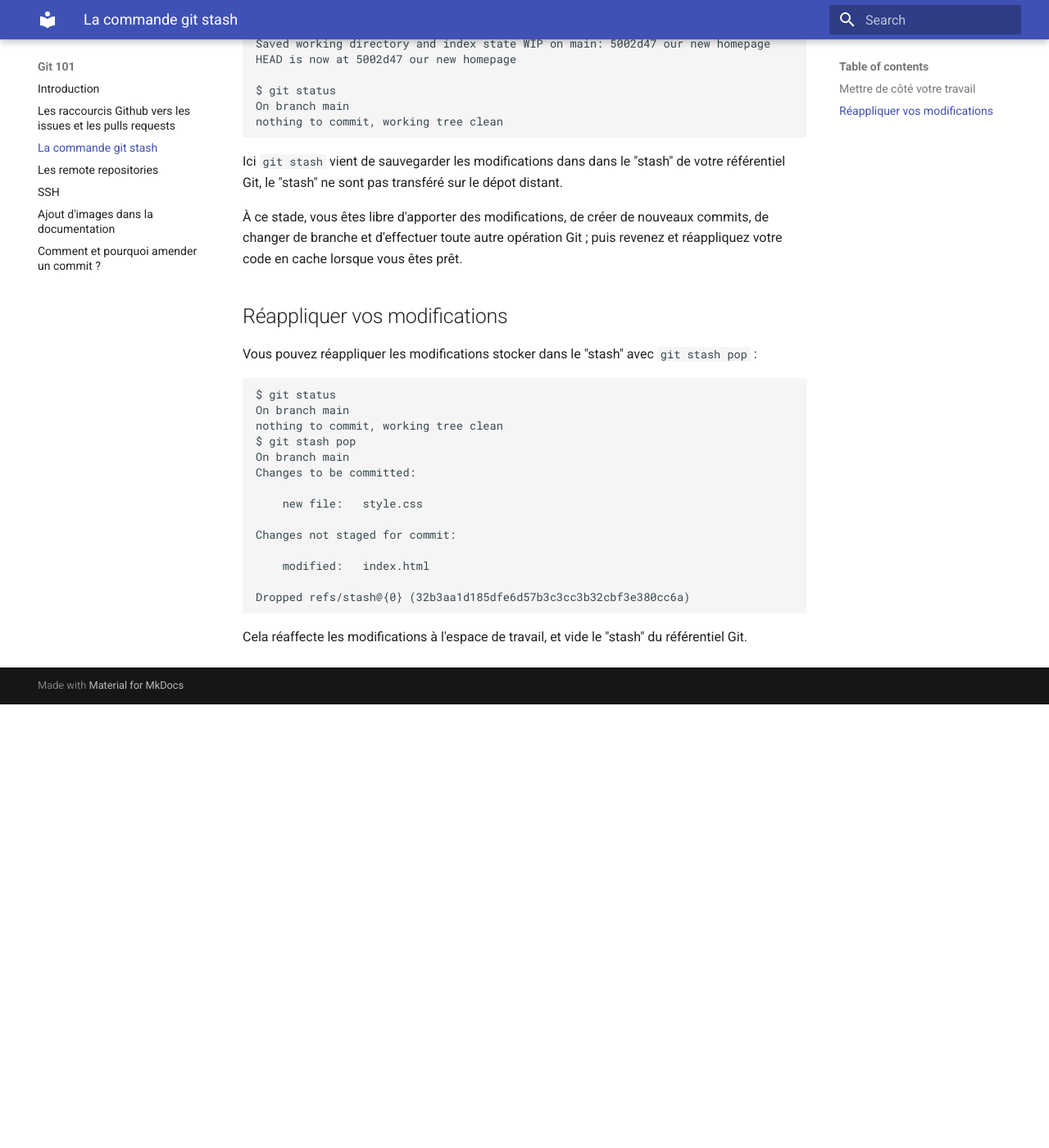
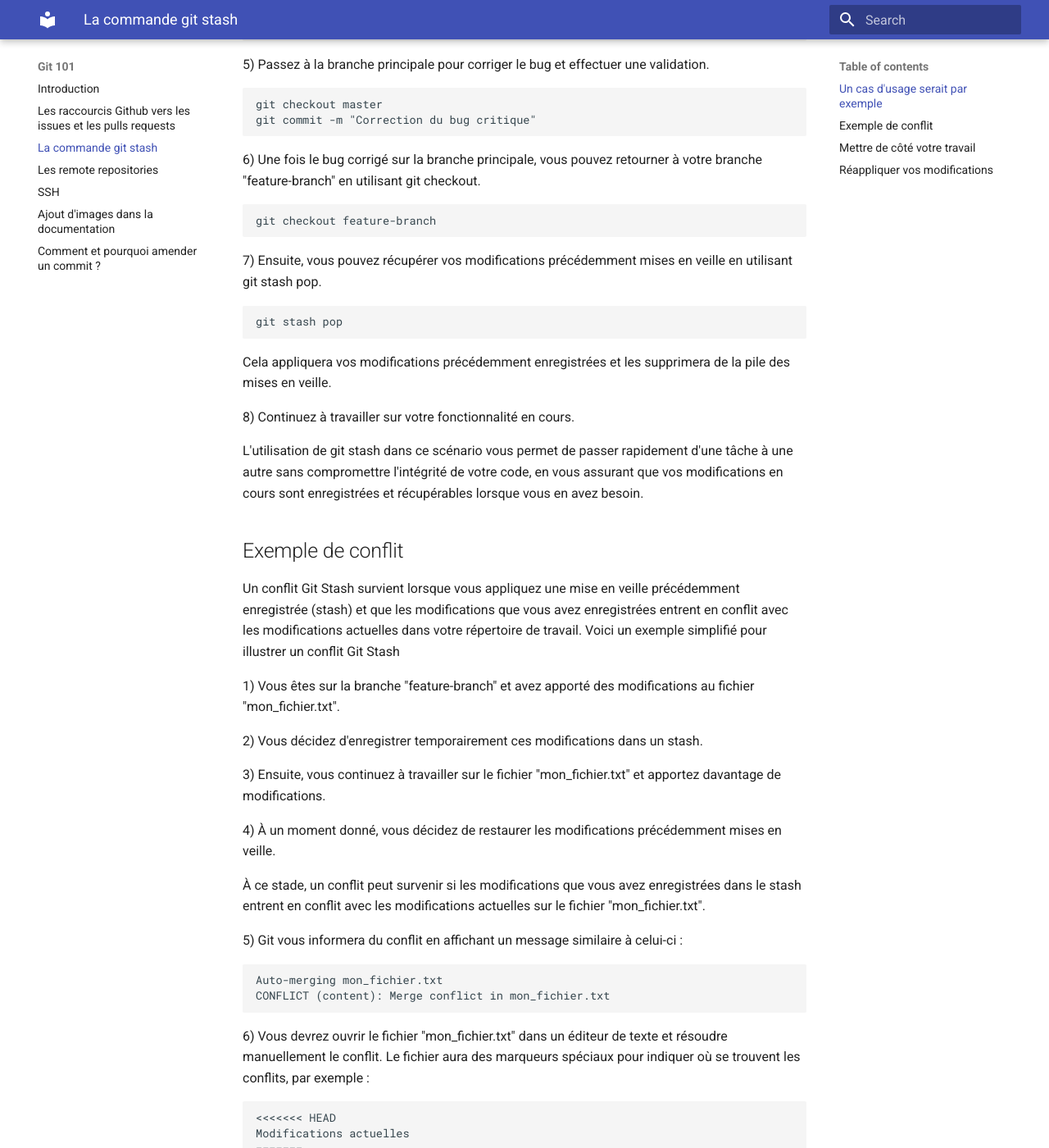
Before and after one commit to ub-mmi-but/git-101, an MkDocs documentation site: the page built from docs/6-git-stash-et-git-stash-pop.md, in a window 1280 px wide and 1400 px high, scrolled down 725 px. Shown: the whole window at 82% size. Built offline with MkDocs 1.6.1 and Material for MkDocs 9.7.7, drawn with Linux system fonts in a browser that asks for light colours; before the commit the page ends 1584 px from its top, so only the background shows below that; some of the changed text lies outside the part shown.

Commit message:
6-git-stash-et-git-stash-pop-final

````diff
--- a/docs/6-git-stash-et-git-stash-pop.md
+++ b/docs/6-git-stash-et-git-stash-pop.md
@@ -3,6 +3,78 @@
 `git stash` met temporairement de côté les modifications que vous avez apportées à votre copie de travail afin que vous puissiez travailler sur autre chose, puis revenir et les réappliquer plus tard.
 
 Le stockage est pratique si vous avez besoin de changer rapidement de contexte et de travailler sur autre chose, mais que vous êtes à mi-chemin d'un changement de code et que vous n'êtes pas tout à fait prêt à vous engager.
+
+## Un cas d'usage serait par exemple
+
+1) Vous travaillez sur la branche "feature-branch" et avez apporté plusieurs modifications à vos fichiers.
+
+2) Soudainement, un bug critique est signalé sur la branche principale ("master") et vous devez immédiatement corriger ce bug.
+
+3) Vous ne pouvez pas pousser vos modifications inachevées de la branche "feature-branch" vers la branche principale car elles ne sont pas encore prêtes.
+
+4) Utilisez `git stash` pour enregistrer temporairement vos modifications non validées sans les commettre. Cela vous permet de basculer rapidement vers la branche principale sans perdre votre travail en cours.
+
+```bash
+git stash "Travail en cours sur la fonctionnalité"
+```
+
+5) Passez à la branche principale pour corriger le bug et effectuer une validation.
+
+```bash
+git checkout master
+git commit -m "Correction du bug critique"
+```
+
+6) Une fois le bug corrigé sur la branche principale, vous pouvez retourner à votre branche "feature-branch" en utilisant git checkout.
+
+```bash
+git checkout feature-branch
+```
+
+7) Ensuite, vous pouvez récupérer vos modifications précédemment mises en veille en utilisant git stash pop.
+
+```bash
+git stash pop
+```
+
+Cela appliquera vos modifications précédemment enregistrées et les supprimera de la pile des mises en veille.
+
+8) Continuez à travailler sur votre fonctionnalité en cours.
+
+L'utilisation de git stash dans ce scénario vous permet de passer rapidement d'une tâche à une autre sans compromettre l'intégrité de votre code, en vous assurant que vos modifications en cours sont enregistrées et récupérables lorsque vous en avez besoin.
+
+## Exemple de conflit
+
+Un conflit Git Stash survient lorsque vous appliquez une mise en veille précédemment enregistrée (stash) et que les modifications que vous avez enregistrées entrent en conflit avec les modifications actuelles dans votre répertoire de travail. Voici un exemple simplifié pour illustrer un conflit Git Stash
+
+1) Vous êtes sur la branche "feature-branch" et avez apporté des modifications au fichier "mon_fichier.txt".
+
+2) Vous décidez d'enregistrer temporairement ces modifications dans un stash.
+
+3) Ensuite, vous continuez à travailler sur le fichier "mon_fichier.txt" et apportez davantage de modifications.
+
+4) À un moment donné, vous décidez de restaurer les modifications précédemment mises en veille.
+
+À ce stade, un conflit peut survenir si les modifications que vous avez enregistrées dans le stash entrent en conflit avec les modifications actuelles sur le fichier "mon_fichier.txt".
+
+5) Git vous informera du conflit en affichant un message similaire à celui-ci :
+
+```bash
+Auto-merging mon_fichier.txt
+CONFLICT (content): Merge conflict in mon_fichier.txt
+```
+
+6) Vous devrez ouvrir le fichier "mon_fichier.txt" dans un éditeur de texte et résoudre manuellement le conflit. Le fichier aura des marqueurs spéciaux pour indiquer où se trouvent les conflits, par exemple :
+
+```txt
+<<<<<<< HEAD
+Modifications actuelles
+=======
+Modifications du stash
+>>>>>>> Stashed changes
+```
+
+Vous devrez décider quelles modifications garder, supprimer les marqueurs de conflit et enregistrer le fichier.
 
 ## Mettre de côté votre travail
 
@@ -56,3 +128,5 @@
 ```
 
 Cela réaffecte les modifications à l'espace de travail, et vide le "stash" du référentiel Git.
+
+Faire un `git stash` va poser un fichier de modification sur une pile de modifications, la commande `git stash pop` renvera la dernière modification enregistrée par `git stash`.
````
